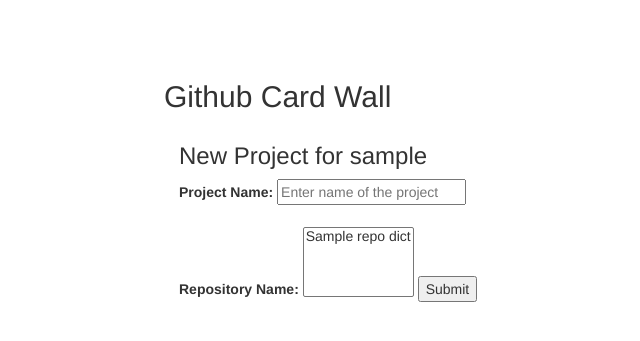
After one commit to jineshpaloor/github-card-wall, a Flask app: template templates/new_project.html in a window 1320 px wide. The commit adds this page. Shown: the top 341 px of the page, without its empty margins (6-646 px from the left). Run offline with Flask 2, Linux system fonts and the light colour scheme; the visitor is signed in with stand-in values (Sample User, id 1); tables that the repository leaves empty hold one stand-in row (values such as "Sample post"); the template is opened without the code that fills it: most values are stand-ins (such as "Sample title", 1, 10 or a date in 2020); some libraries are stand-ins or nearby versions.

Commit message:
added repository list page

```diff
--- a/main.py
+++ b/main.py
@@ -7,10 +7,10 @@
 from sqlalchemy.orm import scoped_session, sessionmaker
 
 from local_settings import DATABASE_URI, SECRET_KEY, DEBUG, GITHUB_CLIENT_ID, GITHUB_CLIENT_SECRET
-from models import Project, User, Base
+from models import Repository, Project, User, Base
 
 import logging
-from github_api import get_user_login_name
+from github_api import get_user_login_name, get_repo_list
 
 # setup flask
 app = Flask(__name__)
@@ -106,15 +106,43 @@
 
 
 @app.route('/new_project')
+def new_project():
+    #project = Project(g.user.username, g.user.id)
+    #db_session.add(project)
+    #db_session.commit()
+    return render_template("new_project.html", repo_dict=get_repo_list(g.user))
+
+@app.route('/create_project', methods=['POST'])
 def create_project():
-    project = Project(g.user.username, g.user.id)
+    # pdb.set_trace()
+
+    project = Project(request.form['project_name'], g.user.id)
     db_session.add(project)
     db_session.commit()
+
+    #logging.info('-' * 20)
+    #logging.info(len(request.form['repository[]']), request.form['repository'].__dict__)
+    # repo_list = request.form['repository']
+
+    for repo in repo_list:
+        repo = Repository(repo, 456, project.id)
+        db_session.add(repo)
+    db_session.commit()
     return redirect('/projects')
+    # return render_template("select_repos.html",
+    #                        project_name=request.form['project_name'],
+    #                        repo_dict=get_repo_list(g.user))
 
-@app.route('/join_project')
-def join_project():
-    pass
+@app.route('/add_repos', methods=['POST'])
+def add_repos():
+    # for repo in request.form['repo_list']:
+    #     if repo.get['selection'] == 'yes':
+    #         Repository(repo.get['name'], repo.get['git_id'])
+    project = Project(request.form['project_name'], g.user.id)
+    repo = Repository(request.form['repository'], 123)
+    db_session.add(project, repo)
+    db_session.commit()
+    return redirect('/projects')
 
 if __name__ == '__main__':
     import os
--- /dev/null
+++ b/templates/new_project.html
@@ -0,0 +1,22 @@
+{% extends "base.html" %}
+{% block content %}
+
+    {% if g.user %}
+        <h3>New Project for {{ g.user.username }}</h3>
+
+        <form method="post" action="{{ url_for("create_project") }}">
+            <label for="project_name"> Project Name:</label>
+            <input type="text" name="project_name" value=""
+                   maxlength="100" placeholder="Enter name of the project"> <br />
+            </br>
+            <label for="repository"> Repository Name:</label>
+            <select name="repository[]" multiple="multiple">
+            {% for repo_name in repo_dict %}
+                <option value="{{ repo_name }}">{{ repo_name }}</option>
+            {% endfor %}
+            </select>
+            <input type="submit" />
+        </form>
+    {% endif %}
+
+{% endblock %}
--- a/templates/projects.html
+++ b/templates/projects.html
@@ -2,7 +2,7 @@
 {% block content %}
     {% if g.user %}
         <p>Hello! {{ g.user.username }} <a href="{{ url_for("logout") }}">Logout</a> </p>
-        <p><a href="{{ url_for("create_project") }}">New Project</a></p>
+        <p><a href="{{ url_for("new_project") }}">New Project</a></p>
 
         <h3>Projects</h3>
         {% for project in project_list %}
```
Also changed, not shown: github_api.py (+12 -0 lines), models.py (+15 -0 lines).
